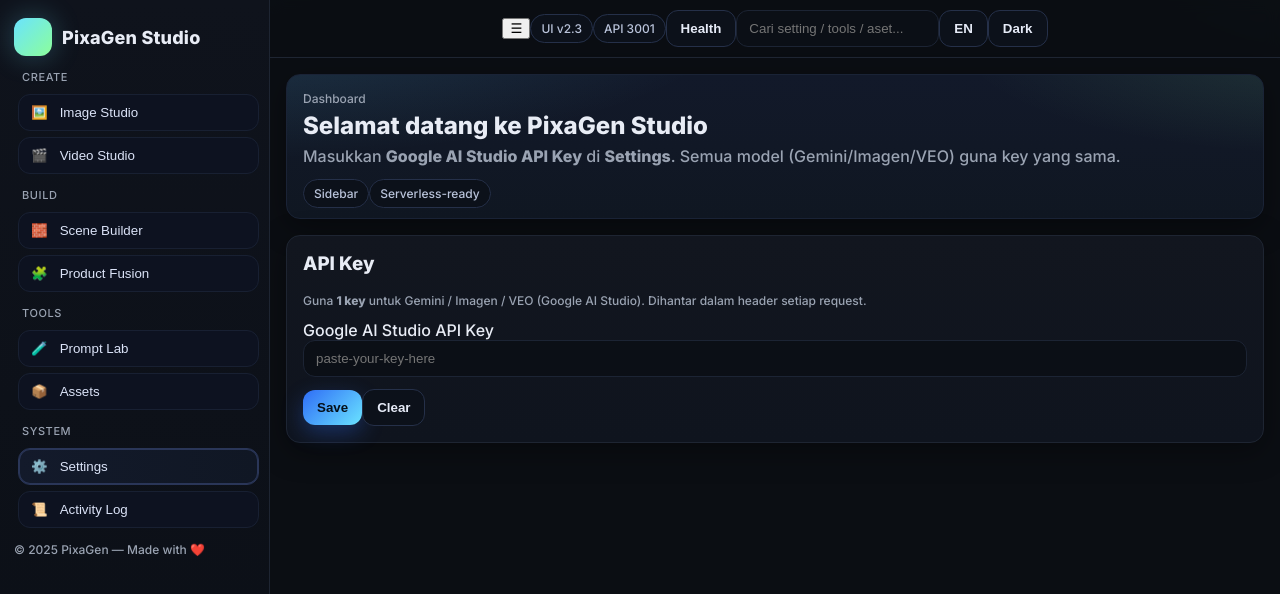
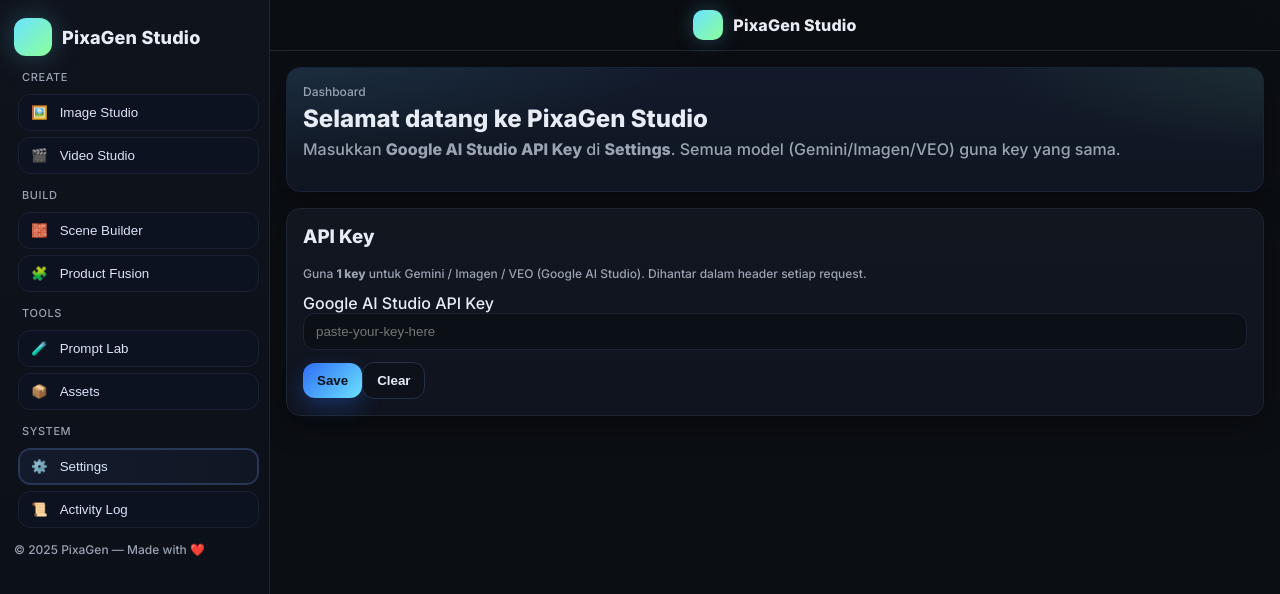
Before and after one commit to pixagenAI/pixagen-webapp, a React (Vite) app: page / in a window 1280 px wide. Shown: the top 594 px of the page. Built offline with nearby package versions, Linux system fonts and the light colour scheme.

Commit message:
Update App.jsx

```diff
--- a/src/ui/App.jsx
+++ b/src/ui/App.jsx
@@ -31,16 +31,10 @@
 
 export default function App(){
   const [route, setRoute] = useState("settings");
-  const [search, setSearch] = useState("");
   const [logs, setLogs] = useState([]);
   const [navOpen, setNavOpen] = useState(false);
 
   const addLog = (entry) => setLogs(prev => [{ time: new Date().toLocaleString(), ...entry }, ...prev]);
-
-  const handleHealth = async () => {
-    try{ const res = await ping(); addLog({ action:"PING", data: res.data }); }
-    catch(e){ addLog({ action:"PING_ERROR", error: e?.message || String(e) }); }
-  };
 
   const CurrentPage = useMemo(() => {
     switch(route){
@@ -56,6 +50,12 @@
     }
   }, [route, logs]);
 
+  // optional: still have health ping on brand long-press (for dev)
+  const pingHealth = async () => {
+    try { const res = await ping(); addLog({ action: "PING", data: res.data }); }
+    catch (e) { addLog({ action: "PING_ERROR", error: e?.message || String(e) }); }
+  };
+
   return (
     <div className="app">
       {/* overlay for mobile */}
@@ -63,7 +63,7 @@
 
       {/* Sidebar */}
       <aside className={`sidebar ${navOpen ? "show":""}`}>
-        <div className="brand">
+        <div className="brand" style={{marginBottom:10}}>
           <div className="brand-badge"></div>
           <h1>PixaGen Studio</h1>
         </div>
@@ -90,28 +90,23 @@
 
       {/* Main */}
       <main className="main">
+        {/* Minimal topbar: ONLY brand (tap to toggle sidebar) */}
         <div className="topbar">
-          <div className="left">
-            <button className="menu-btn" onClick={()=>setNavOpen(v=>!v)}>☰</button>
-            <span className="chip">UI v2.3</span>
-            <span className="chip">API 3001</span>
-            <button className="btn" onClick={handleHealth}>Health</button>
-          </div>
-
-          <div className="search">
-            <input className="input" value={search} onChange={(e)=>setSearch(e.target.value)} placeholder="Cari setting / tools / aset..." />
-          </div>
-
-          <div className="stack">
-            <button className="btn">EN</button>
-            <button className="btn">Dark</button>
+          <div
+            className="brand-top"
+            onClick={()=>setNavOpen(v=>!v)}
+            onDoubleClick={pingHealth}
+            title="Tap to open menu • Double tap for Health"
+          >
+            <div className="badge"></div>
+            <div className="title">PixaGen Studio</div>
           </div>
         </div>
 
         <div className="content">
           <div className="cards">
             <div className="card hero">
-              <div className="stack" style={{justifyContent:"space-between", alignItems:"center"}}>
+              <div style={{display:"flex",justifyContent:"space-between",alignItems:"center"}}>
                 <div>
                   <div className="muted mini">Dashboard</div>
                   <h2 style={{margin:"6px 0 0", lineHeight:1.15}}>Selamat datang ke PixaGen Studio</h2>
@@ -119,10 +114,6 @@
                     Masukkan <b>Google AI Studio API Key</b> di <b>Settings</b>.
                     Semua model (Gemini/Imagen/VEO) guna key yang sama.
                   </p>
-                </div>
-                <div className="stack">
-                  <span className="chip">Sidebar</span>
-                  <span className="chip">Serverless-ready</span>
                 </div>
               </div>
             </div>
```
